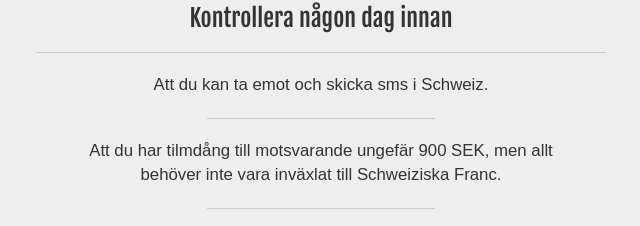
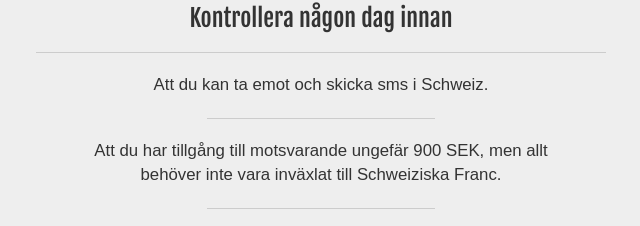
Before and after one commit to oskaryil/geneve-ssis, a plain HTML site: page index.html in a window 1280 px wide. Shown: the part 945-1171 px from the top of the page, 319-959 px from the left. Drawn offline with Linux system fonts and the light colour scheme; a web font is replaced by a local one.

Commit message:
updated tillgång

```diff
--- a/index.html
+++ b/index.html
@@ -122,7 +122,7 @@
                   <ul>
                     <li class="listwidth text-center">Att du kan ta emot och skicka sms i Schweiz.</li>
                       <hr class="hr-mini">
-                    <li class="listwidth text-center">Att du har tilmdång till motsvarande ungefär 900 SEK, men allt behöver inte vara inväxlat till Schweiziska Franc.</li>
+                    <li class="listwidth text-center">Att du har tillgång till motsvarande ungefär 900 SEK, men allt behöver inte vara inväxlat till Schweiziska Franc.</li>
                       <hr class="hr-mini">
                     <li class="listwidth">Om du vet med dig att du har svårt att sova när det är nya ljud runtomkring dig, så som till exempel andra sovande personer, så köp och ta med <strong>öronproppar</strong>.</li>
                       <hr class="hr-mini">
```
